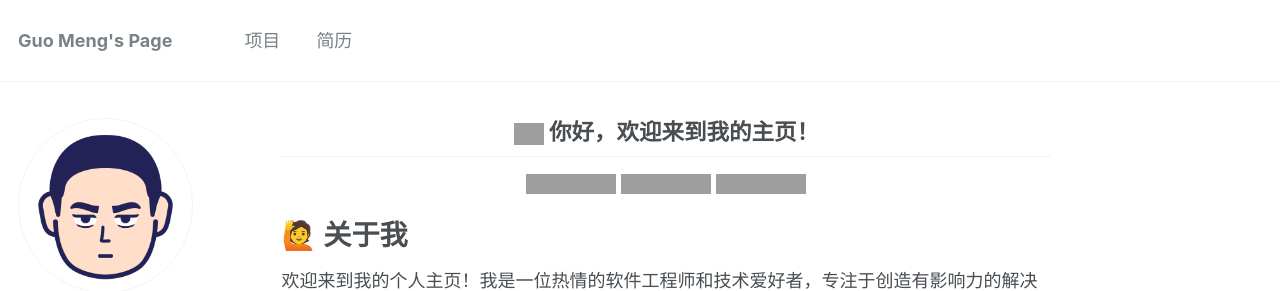
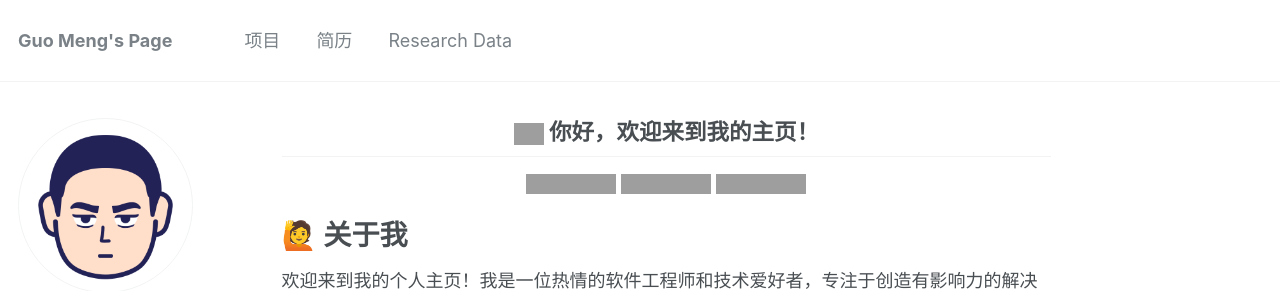
Before and after one commit to tony2015116/tony2015116.github.io, a Jekyll site: the page built from _pages/about.md, in a window 1280 px wide and 900 px high. Shown: the top 291 px of the window. Built offline with Jekyll 4.4.1, drawn with Linux system fonts in a browser that asks for light colours; grey boxes are pictures that could not be loaded.

Commit message:
2024-03-10

```diff
--- a/_data/navigation.yml
+++ b/_data/navigation.yml
@@ -6,3 +6,6 @@ main:
 
   - title: "简历"
     url: /cv/
+
+  - title: "Research Data"
+    url: /portfolio/
```
